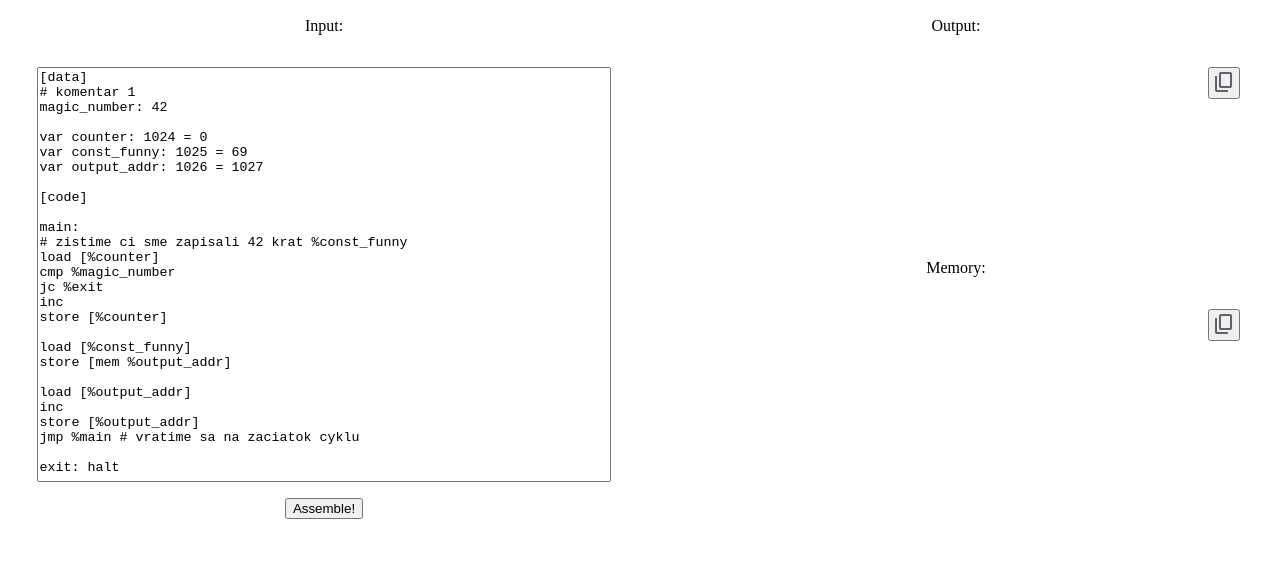
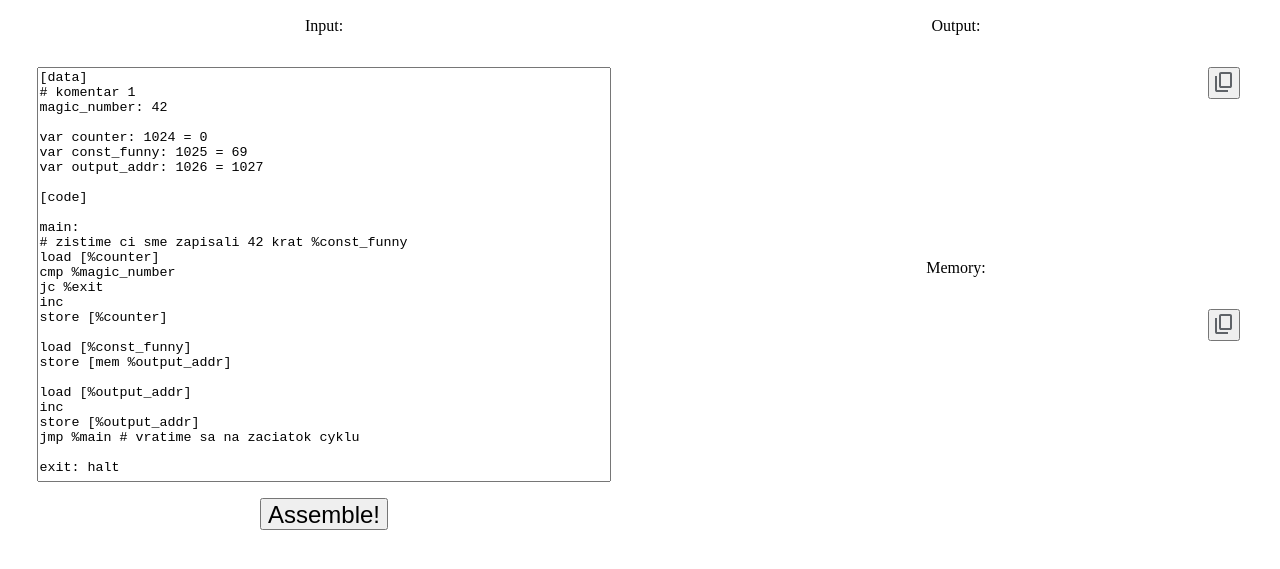
Before and after one commit to tancop/regasm, a plain HTML site: page index.html in a window 1280 px wide. Shown: the part 87-656 px from the top of the page. Drawn offline with Linux system fonts and the light colour scheme.

Commit message:
Make assemble button big

```diff
--- a/index.css
+++ b/index.css
@@ -37,3 +37,8 @@ textarea {
     justify-content: center;
     float: right;
 }
+
+button {
+    height: 2rem;
+    font-size: 1.5rem;
+}
```
